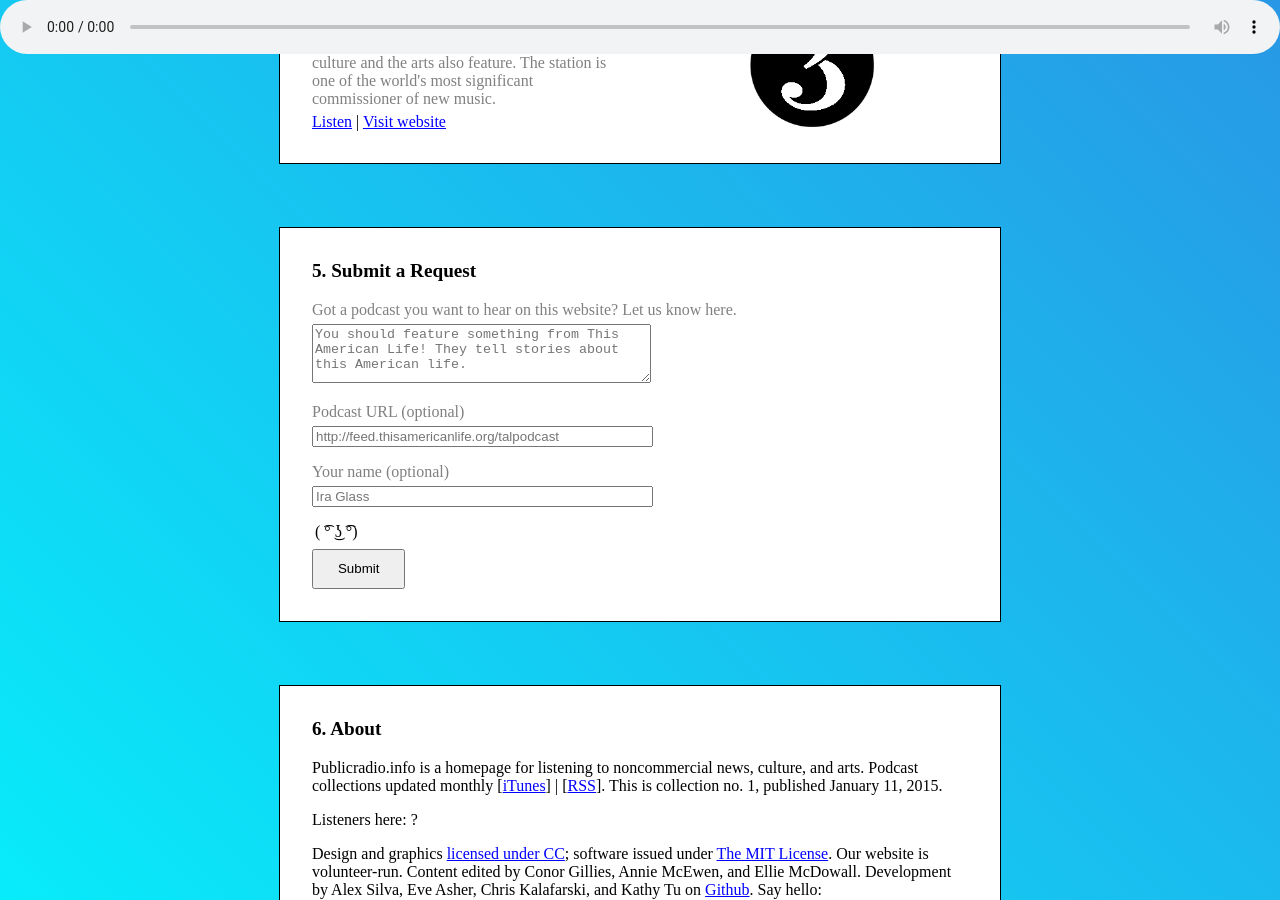
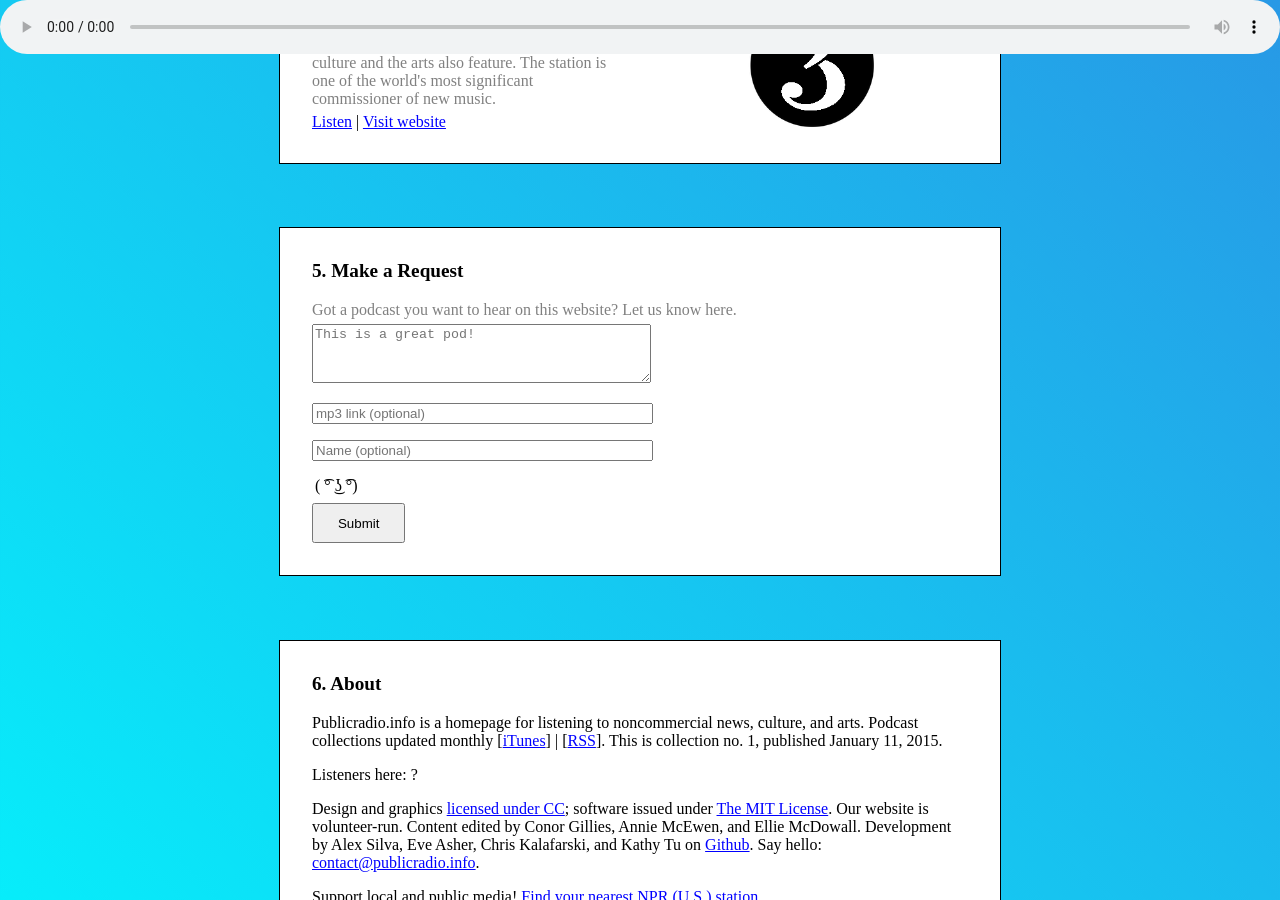
Before and after one commit to radioopensource/dotinfo, a Jekyll site: the page built from index.html, in a window 1280 px wide and 900 px high, scrolled down 2103 px. Built offline with Jekyll 4.4.1, drawn with Linux system fonts in a browser that asks for light colours; nearby versions of some CDN libraries.

Commit message:
Update content.html
simplify make a request

```diff
--- a/_includes/content.html
+++ b/_includes/content.html
@@ -81,21 +81,19 @@
 
 <div id="request" class="module">
   <div class="content">
-    <h1>5. Submit a Request</h1>
+    <h1>5. Make a Request</h1>
 
     <div class="field">
       <label for="info" class="description">Got a podcast you want to hear on this website? Let us know here.</label>
-      <textarea id="info" placeholder="You should feature something from This American Life! They tell stories about this American life."></textarea>
+      <textarea id="info" placeholder="This is a great pod!"></textarea>
     </div>
 
     <div class="field">
-      <label for="url" class="description">Podcast URL (optional)</label>
-      <input id="url" placeholder="http://feed.thisamericanlife.org/talpodcast"></input>
+      <input id="url" placeholder="mp3 link (optional)"></input>
     </div>
 
     <div class="field">
-      <label for="requestor" class="description">Your name (optional)</label>
-      <input id="requestor" placeholder="Ira Glass"></input>
+      <input id="requestor" placeholder="Name (optional)"></input>
     </div>
 
     <div class="emoticon">( &#x361;&#xB0; &#x35C;&#x296; &#x361;&#xB0;)</div>
```
